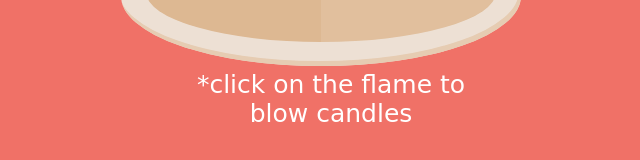
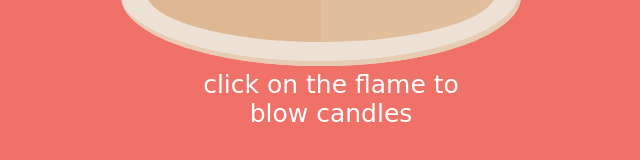
Before and after one commit to Q-uetzalcoatl/birthdaycake, a plain HTML site: page index.html in a window 1280 px wide. Shown: the part 518-678 px from the top of the page, without its empty margins (319-959 px from the left). Drawn offline with nearby package versions, Linux system fonts and the light colour scheme.

Commit message:
Update index.html

```diff
--- a/index.html
+++ b/index.html
@@ -20,7 +20,7 @@
     <div class="text">Happy Birthday!</div>
     <div class="shadows"></div>
   </div>
-  <p class="text2">*click on the flame to blow candles</p>
+  <p class="text2">click on the flame to blow candles</p>
   </div>
 
 
```
